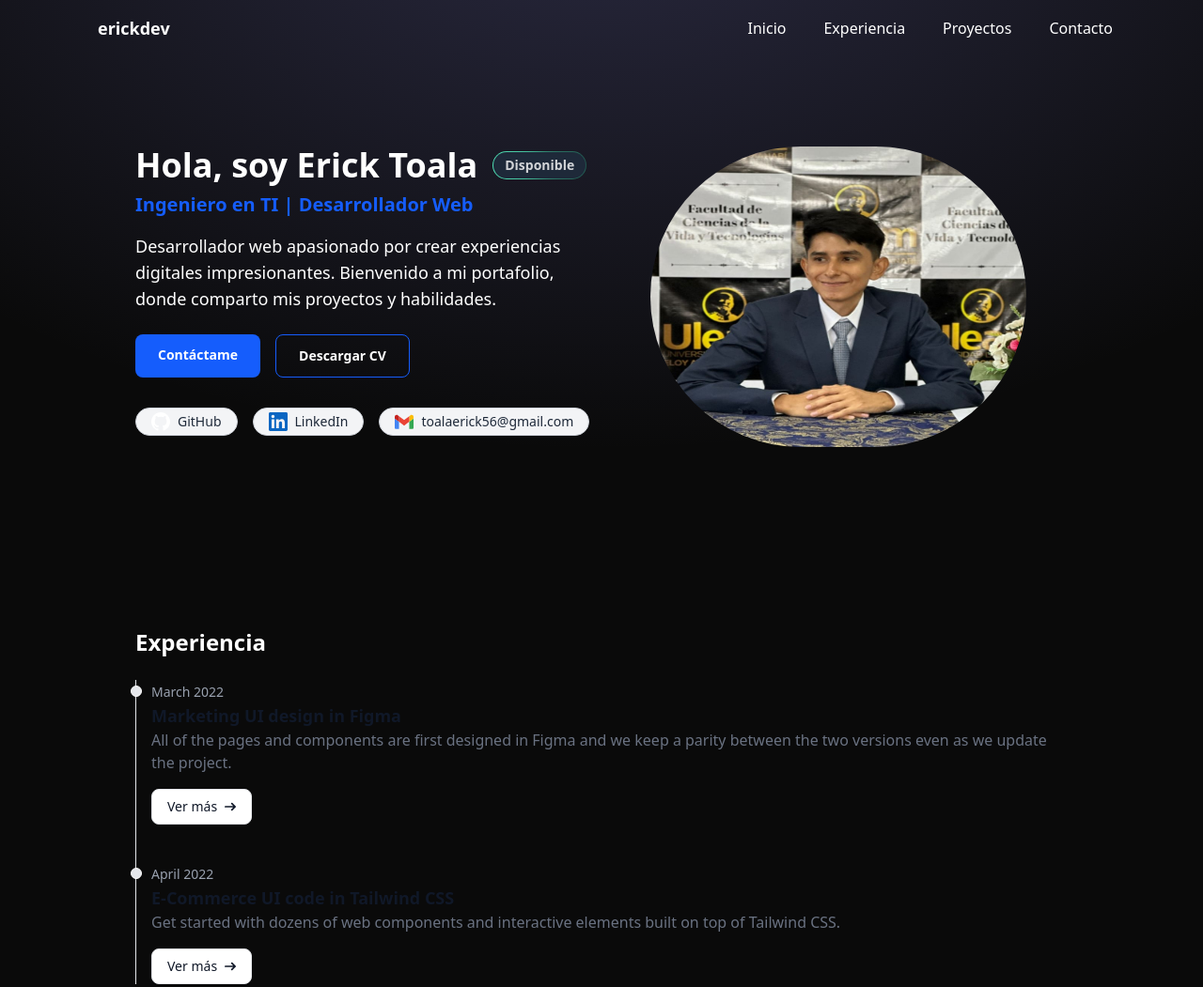
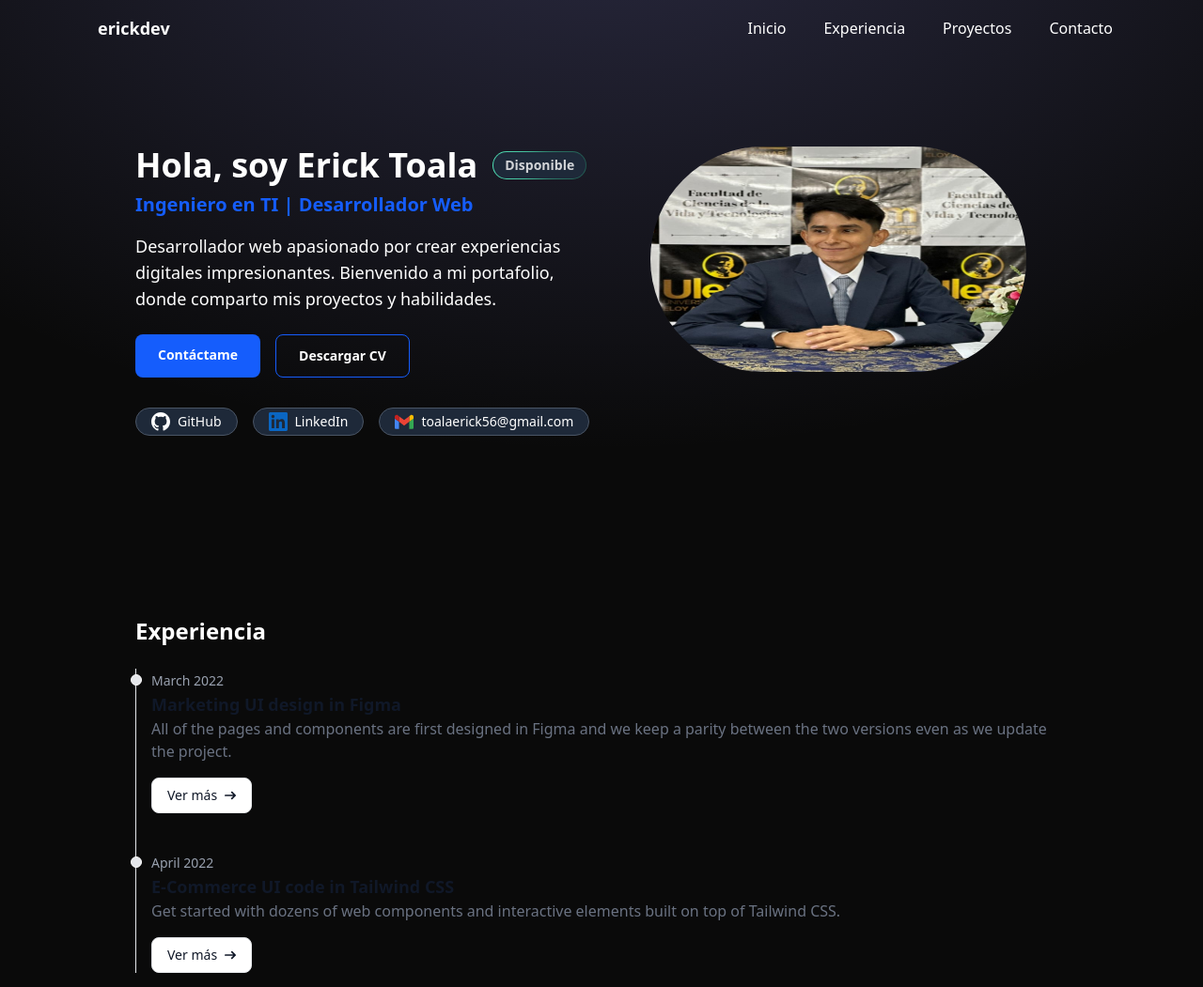
Before and after one commit to Erick-Toala/my-portfolio, an Astro site: page / in a window 1280 px wide. Shown: the whole page at 94% size. Built offline with nearby package versions, Linux system fonts and the light colour scheme; Astro itself is replaced by a stand-in of ours.

Commit message:
socialpill

```diff
--- a/src/components/SocialPill.astro
+++ b/src/components/SocialPill.astro
@@ -3,7 +3,7 @@
   target="_blank"
   rel="noopener noreferrer"
   role="link"
-  class="inline-flex items-center justify-center gap-2 px-4 py-1 text-gray-800 transition bg-gray-100 border border-gray-300 rounded-full dark:bg-gray-800 dark:border-gray-600 dark:text-white  text-md hover:bg-gray-900 hover:border-gray-700 hover:text-white dark:hover:bg-gray-100 dark:hover:border-gray-300 dark:hover:text-black group max-w-fit focus:outline-none focus-visible:outline-none focus-visible:ring focus-visible:ring-white focus-visible:ring-offset-2 active:bg-black"
+  class="inline-flex items-center justify-center gap-2 px-4 py-1  transition  border  rounded-full bg-gray-800 border-gray-600 text-white  text-md  hover:bg-gray-100 hover:border-gray-300 hover:text-black group max-w-fit focus:outline-none focus-visible:outline-none focus-visible:ring focus-visible:ring-white focus-visible:ring-offset-2 active:bg-black"
 >
   <slot />
 </a>
--- a/src/pages/index.astro
+++ b/src/pages/index.astro
@@ -75,7 +75,7 @@ import Section from "../components/Section.astro";
 				<!-- Aqui va  la foto centrada en el div -->
 				<div class="order-1 md:order-2">
 					<img
-						class="rounded-full size-80 lg:w-[50vh] mx-auto"
+						class="rounded-full size-60 lg:w-[50vh] mx-auto"
 						src="./erick-perfil.jpg"
 						alt="erickdev logo"
 					/>
```
